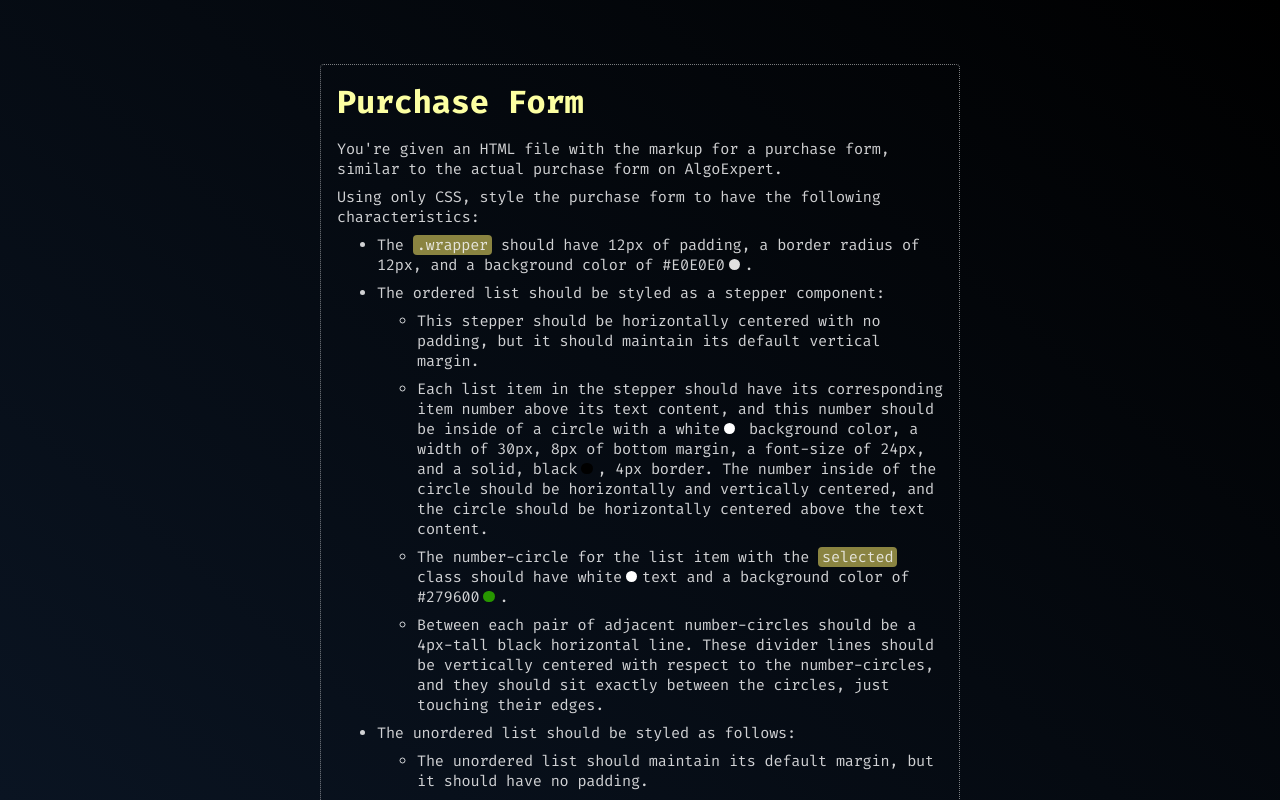
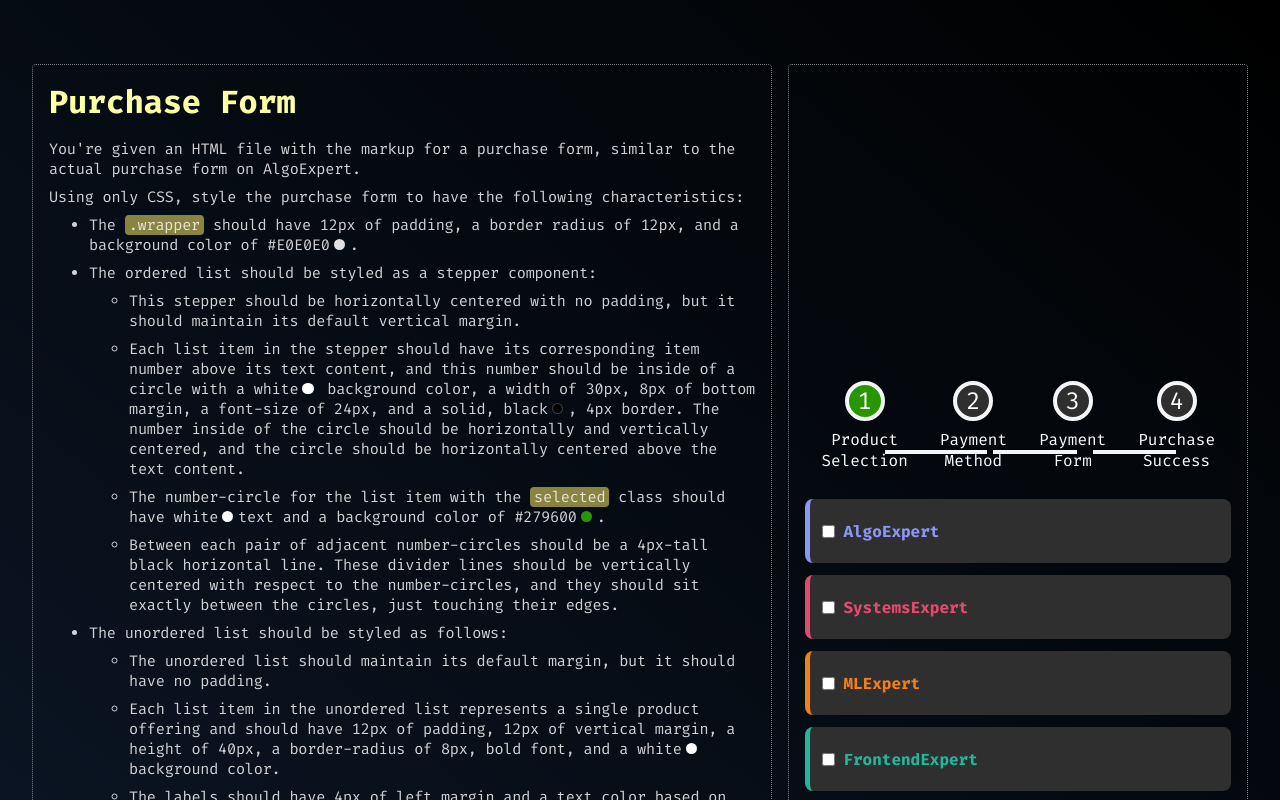
Before and after one commit to DemonDaddy22/frontend-expert, a React (Create React App) app: page / in a window 1280 px wide. Built offline with nearby package versions, Linux system fonts and the light colour scheme.

Commit message:
Add implementation of purchase form exercise

```diff
--- a/src/components/PurchaseForm/index.tsx
+++ b/src/components/PurchaseForm/index.tsx
@@ -35,7 +35,7 @@
                 number should be inside of a circle with a white
                 <ColourBlock colour={COLORS.WHITE} /> background color, a width of 30px, 8px of bottom margin, a
                 font-size of 24px, and a solid, black
-                <ColourBlock colour={COLORS.BLACK} />, 4px border. The number inside of the circle should be
+                <ColourBlock colour={COLORS.BLACK} className={classes.colorBlockBorder} />, 4px border. The number inside of the circle should be
                 horizontally and vertically centered, and the circle should be horizontally centered above the text
                 content.
               </li>
@@ -68,20 +68,20 @@
                 mapping:
                 <ul>
                   <li>
-                    <span className={classes.questionDescriptionHighlight}>.blue-product</span>: #626EE3
-                    <ColourBlock colour='#626EE3' />
+                    <span className={classes.questionDescriptionHighlight}>.blue-product</span>: #8C96F6
+                    <ColourBlock colour='#8C96F6' />
                   </li>
                   <li>
-                    <span className={classes.questionDescriptionHighlight}>.red-product</span>: #890023
-                    <ColourBlock colour='#890023' />
+                    <span className={classes.questionDescriptionHighlight}>.red-product</span>: #E64970
+                    <ColourBlock colour='#E64970' />
                   </li>
                   <li>
                     <span className={classes.questionDescriptionHighlight}>.orange-product</span>: #F37F1B
                     <ColourBlock colour='#F37F1B' />
                   </li>
                   <li>
-                    <span className={classes.questionDescriptionHighlight}>.green-product</span>: #11967E
-                    <ColourBlock colour='#11967E' />
+                    <span className={classes.questionDescriptionHighlight}>.green-product</span>: #25B59B
+                    <ColourBlock colour='#25B59B' />
                   </li>
                 </ul>
               </li>
@@ -94,7 +94,7 @@
             The "Continue" button should be aligned to the right side of the{' '}
             <span className={classes.questionDescriptionHighlight}>.wrapper</span>, with 12px of padding, a font-size of
             16px, a border radius of 8px, a background color of #02203C
-            <ColourBlock colour='#02203C' />
+            <ColourBlock colour='#02203C' className={classes.colorBlockBorder} />
             and a white
             <ColourBlock colour={COLORS.WHITE} />
             text color. For convenience, the starting code includes variables with most of the specified pixel values
@@ -102,6 +102,32 @@
           </li>
         </ul>
       </QuestionDetails>
+      <section className={classes.formContainer}>
+        <ol>
+          <li className={classes.selected}>Product Selection</li>
+          <li>Payment Method</li>
+          <li>Payment Form</li>
+          <li>Purchase Success</li>
+        </ol>
+        <ul>
+          <li className={classes.productBlue}>
+            <input type='checkbox' id='algoExpert' />
+            <label htmlFor='algoExpert'>AlgoExpert</label>
+          </li>
+          <li className={classes.productRed}>
+            <input type='checkbox' id='systemsExpert' />
+            <label htmlFor='systemsExpert'>SystemsExpert</label>
+          </li>
+          <li className={classes.productOrange}>
+            <input type='checkbox' id='mlExpert' />
+            <label htmlFor='mlExpert'>MLExpert</label>
+          </li>
+          <li className={classes.productGreen}>
+            <input type='checkbox' id='frontendExpert' />
+            <label htmlFor='frontendExpert'>FrontendExpert</label>
+          </li>
+        </ul>
+      </section>
     </ProjectPage>
   );
 };
--- a/src/components/PurchaseForm/styles.module.scss
+++ b/src/components/PurchaseForm/styles.module.scss
@@ -1,9 +1,21 @@
 @import '../../constants/theme.scss';
 @import '../../utils/mixins.scss';
+
+$circle-width: 32px;
+$circle-border-width: 4px;
+$circle-divider-height: 4px;
 
 .questionDetails {
   @media screen and (min-width: 992px) {
     max-width: 40rem;
+  }
+
+  @media screen and (min-width: 1200px) {
+    max-width: 55rem;
+  }
+
+  @media screen and (min-width: 1500px) {
+    max-width: 70rem;
   }
 }
 
@@ -16,3 +28,131 @@
   background-color: $project-highlight-8;
   border-radius: 0.25rem;
 }
+
+.colorBlockBorder {
+  border: 1px solid rgba($color: $light, $alpha: 0.25);
+}
+
+.formContainer {
+  @include spacing (1rem);
+  border: 1px dotted rgba($color: $white, $alpha: 0.5);
+  border-radius: 0.25rem;
+  display: flex;
+  flex-direction: column;
+  align-items: center;
+  justify-content: center;
+  align-self: stretch;
+  flex: 1;
+  gap: 1rem;
+
+  @media screen and (min-width: 992px) {
+    max-width: 40rem;
+  }
+
+  ol {
+    @include spacing (0);
+    display: flex;
+    transform: scale(0.75);
+
+    @media screen and (min-width: 768px){
+      transform: scale(1);
+    }
+
+    li {
+      @include spacing (0 1rem);
+      counter-increment: product-count;
+      position: relative;
+      list-style: none;
+      color: $white;
+      text-align: center;
+
+      &::before {
+        @include circle ($circle-width, $grey-2);
+        @include spacing ($margin: 0 auto 0.5rem);
+        content: counter(product-count);
+        font-size: 1.5rem;
+        display: flex;
+        align-items: center;
+        justify-content: center;
+        border: $circle-border-width solid $light;
+        box-sizing: content-box;
+      }
+
+      &:not(:last-of-type)::after {
+        position: absolute;
+        content: '';
+        background-color: $light;
+        height: $circle-divider-height;
+        width: calc(100% - #{$circle-width} + 16px); // 16px is corresponding to the padding added to each list item
+        left: calc(50% + #{($circle-width / 2) + ($circle-border-width)});
+        top: calc(#{($circle-width / 2) + ($circle-border-width) - #{$circle-divider-height / 2}
+        }
+
+      );
+    }
+  }
+
+  .selected {
+    &::before {
+      background-color: $project-product-selected;
+    }
+  }
+}
+
+ul {
+  @include spacing (0);
+  align-self: stretch;
+
+  li {
+    @include spacing (0.75rem, 0.75rem 0);
+    list-style: none;
+    height: 2.5rem;
+    border-radius: 0.5rem;
+    background-color: $grey-2;
+    display: flex;
+    align-items: center;
+    box-sizing: content-box;
+
+    label {
+      @include spacing ($margin: 0 0 0 0.5rem);
+      font-weight: bold;
+    }
+  }
+}
+
+.productBlue {
+  color: $project-product-blue;
+  border-left: 5px solid $project-product-blue;
+
+  input {
+    accent-color: $project-product-blue;
+  }
+}
+
+.productRed {
+  color: $project-product-red;
+  border-left: 5px solid $project-product-red;
+
+  input {
+    accent-color: $project-product-red;
+  }
+}
+
+.productOrange {
+  color: $project-product-orange;
+  border-left: 5px solid $project-product-orange;
+
+  input {
+    accent-color: $project-product-orange;
+  }
+}
+
+.productGreen {
+  color: $project-product-green;
+  border-left: 5px solid $project-product-green;
+
+  input {
+    accent-color: $project-product-green;
+  }
+}
+}
--- a/src/constants/theme.scss
+++ b/src/constants/theme.scss
@@ -4,6 +4,7 @@
 $dark: #0D0E0E;
 
 $grey-1: #505050;
+$grey-2: #2F2F2F;
 
 // Project 1
 $project-bg-1: linear-gradient(50deg, #180E15 0%, $black 100%);
@@ -49,6 +50,11 @@
 $project-bg-8: linear-gradient(40deg, #0A1422 0%, $black 100%);
 $project-header-8: #FCFFA2;
 $project-highlight-8: #8A8441;
+$project-product-blue: #8C96F6;
+$project-product-red: #E64970;
+$project-product-orange: #F37F1B;
+$project-product-green: #25B59B;
+$project-product-selected: #279600;
 
 $LIGHT: (
   accentColor1: $white,
--- a/src/index.scss
+++ b/src/index.scss
@@ -3,6 +3,7 @@
 *::after {
   margin: 0;
   box-sizing: border-box;
+  transition: all 0.25s;
 }
 
 body {
```
